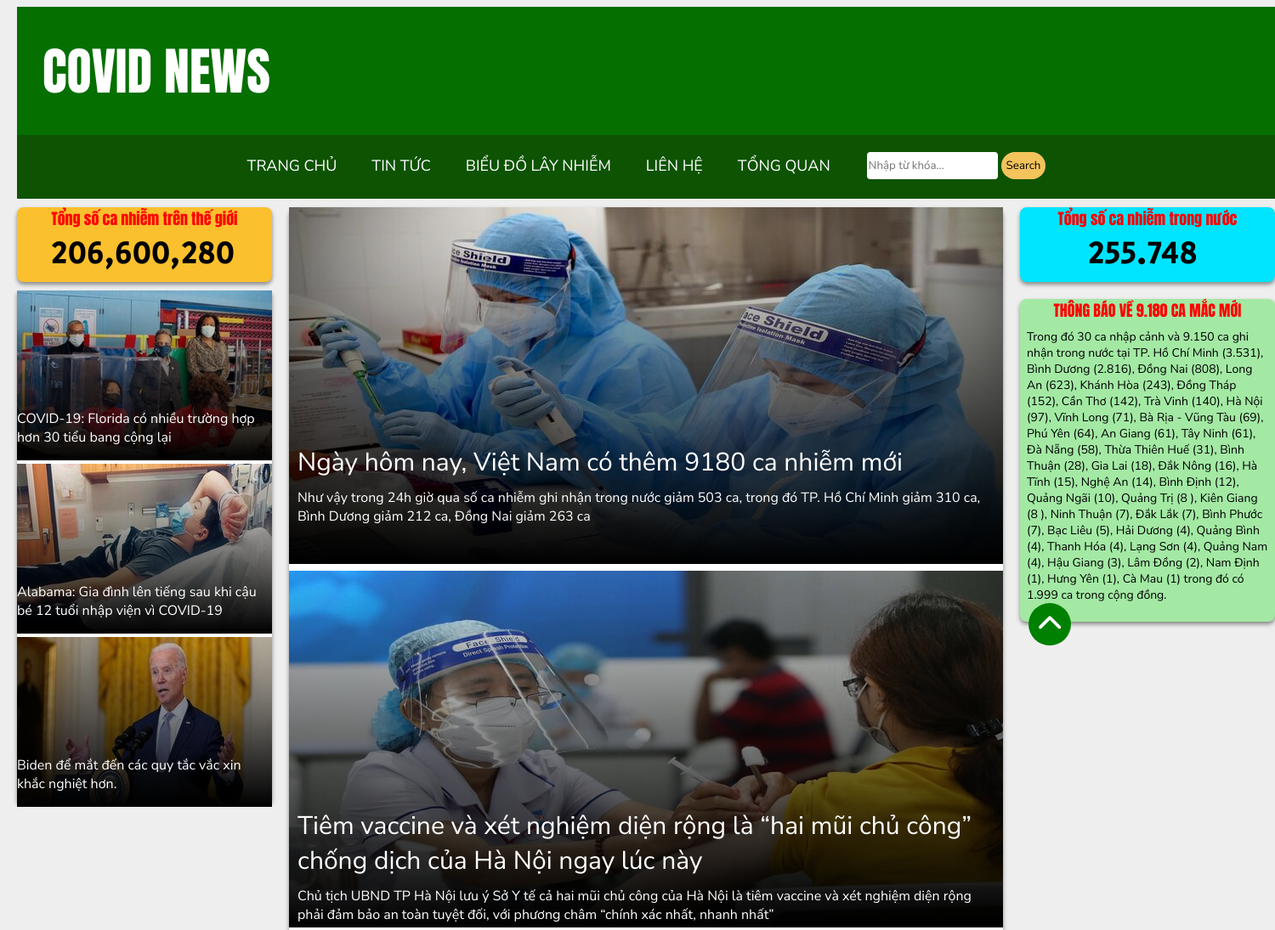
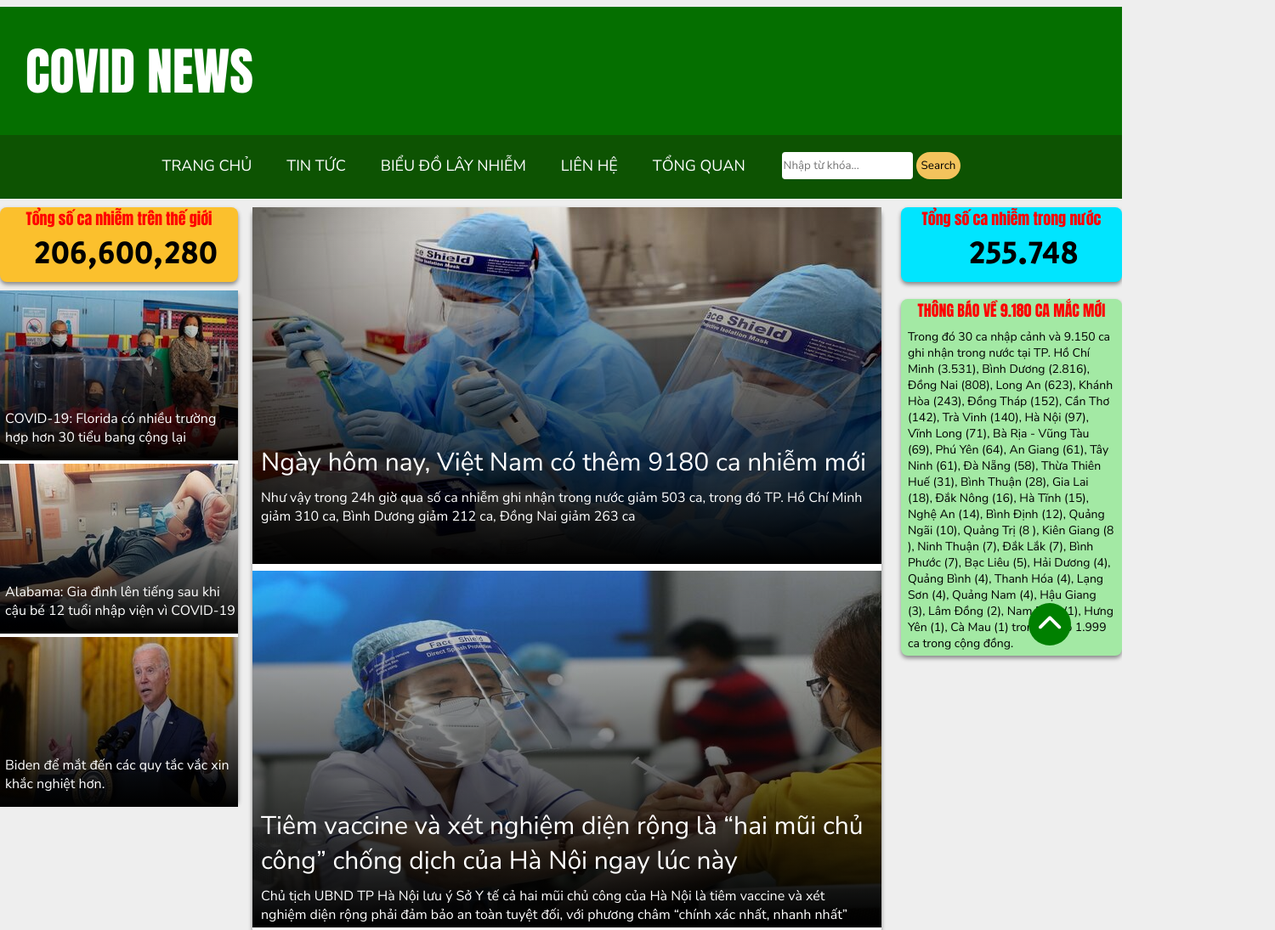
Before and after one commit to trapro999b/test, a plain HTML site: page index.html in a window 1280 px wide. Shown: the top 1095 px of the page at 85% size, 1500 px wide, since content can reach past the window. Drawn offline with Linux system fonts and the light colour scheme; files whose address does not match are found by name.

Commit message:
Sửa lần 4

```diff
--- a/source/index.css
+++ b/source/index.css
@@ -5,9 +5,9 @@
     font-family: 'Nunito Sans', sans-serif;
 }
 html, body {
-    width: 1480px;
-    margin-left: 10px;
-    padding: 0px;
+    width: 1320px;
+    margin-left: auto;
+    margin-right: auto;
     background-color: #eeeeee;
 }
 .search{
@@ -47,12 +47,13 @@ html, body {
     margin-left: 0px;
     margin-right: 0px;
     border-radius: 10px;
-    width: 1480px;
+    width: 1320px;
     height: 1200px;
 }
 .main {
     background-color:#fff;
-    width: 840px;
+    margin-left: 14px;
+    width: 740px;
     height: 1200px;
     border-radius: 8px ;
     box-shadow: 0px 3px 5px #888;
@@ -61,7 +62,7 @@ html, body {
 .main-news {
     display: flex;
     align-items: flex-end;
-    width: 840;
+    width: 740px;
     height: 420px;
     background-image: url("./xet_nghiem.jpg");
 }
@@ -83,34 +84,35 @@ html, body {
 }
 .second-news {
     margin-top: 8px;
-    width: 840px;
+    width: 740px;
     height: 420px;
     background-image: url("./tiem_vaccine.jpg");
 }
 .third-news {
     margin-top: 8px;
-    width: 840px;
+    width: 740px;
     height: 420px;
     background-image: url("./Hanoi_camacmoi.jpg");
 }
 .left-box {
-  width: 320px;
+  width: 280px;
   height: 1600px;
 }
 .world-news {
     margin-top: 10px;
-    width: 300px;
+    width: 280px;
     height: 600px;
     background-color: white;
     box-shadow: 0px 4px 5px #888;
 }
 .world-news-1 {
     margin-top: 4px;
-    width: 300;
+    width: 280;
     height: 200px;
     background-image: url("./world_news_1.jpg");
 }
 .world-news-titles {
+    padding-left: 6px;
     padding-top: 140px;
     font-size: 16px;
     color: white;
@@ -119,7 +121,7 @@ html, body {
     display: flex;
     align-items: flex-end;
     margin-top: 4px;
-    width: 300;
+    width: 280;
     height: 200px;
     background-image: url("./world_news_2.jpg");
 }
@@ -127,12 +129,12 @@ html, body {
     display: flex;
     align-items: flex-end;
     margin-top: 4px;
-    width: 300;
+    width: 280;
     height: 200px;
     background-image: url("./world_news_3.jpg");
 }
 .counting-part {
-    width: 300px;
+    width: 280px;
     height: 88px;
     background-color:#fbc02d;
     box-shadow: 0px 3px 5px #888;
@@ -144,20 +146,20 @@ html, body {
     font-family: 'Secular One', sans-serif;
 }
 .right-box {
-    width: 300px;
-    height: 680px;
+    width: 260px;
+    height: 1680px;
     margin-left: 20px;
 }
 .vn-news {
     margin-top: 20px;
-    width: 300px;
-    height: 380px;
+    width: 260px;
+    height: 420px;
     background-color:#a3e9a4;
     box-shadow: 0px 3px 5px #888;
     border-radius: 8px ;
 }
 .vn-counting {
-    width: 300px;
+    width: 260px;
     height: 88px;
     background-color:#00e5ff;
     box-shadow: 0px 3px 5px #888;
```
